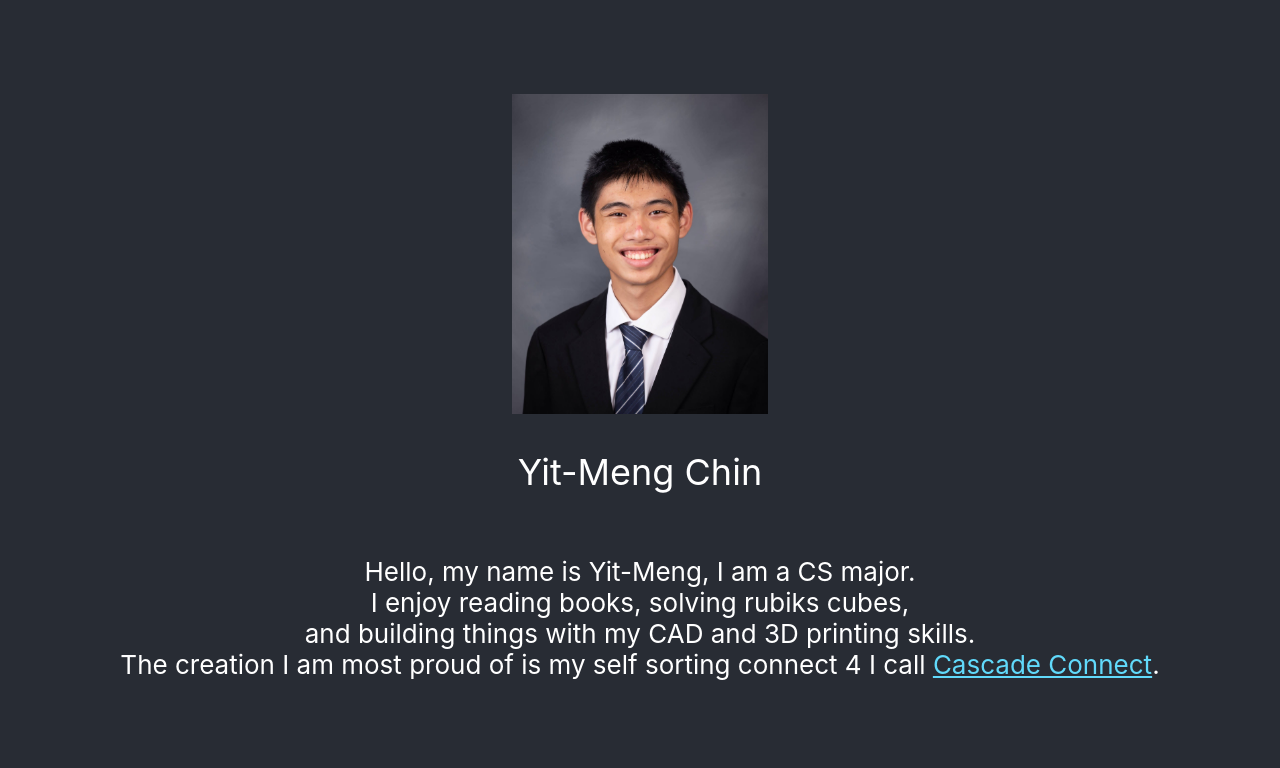
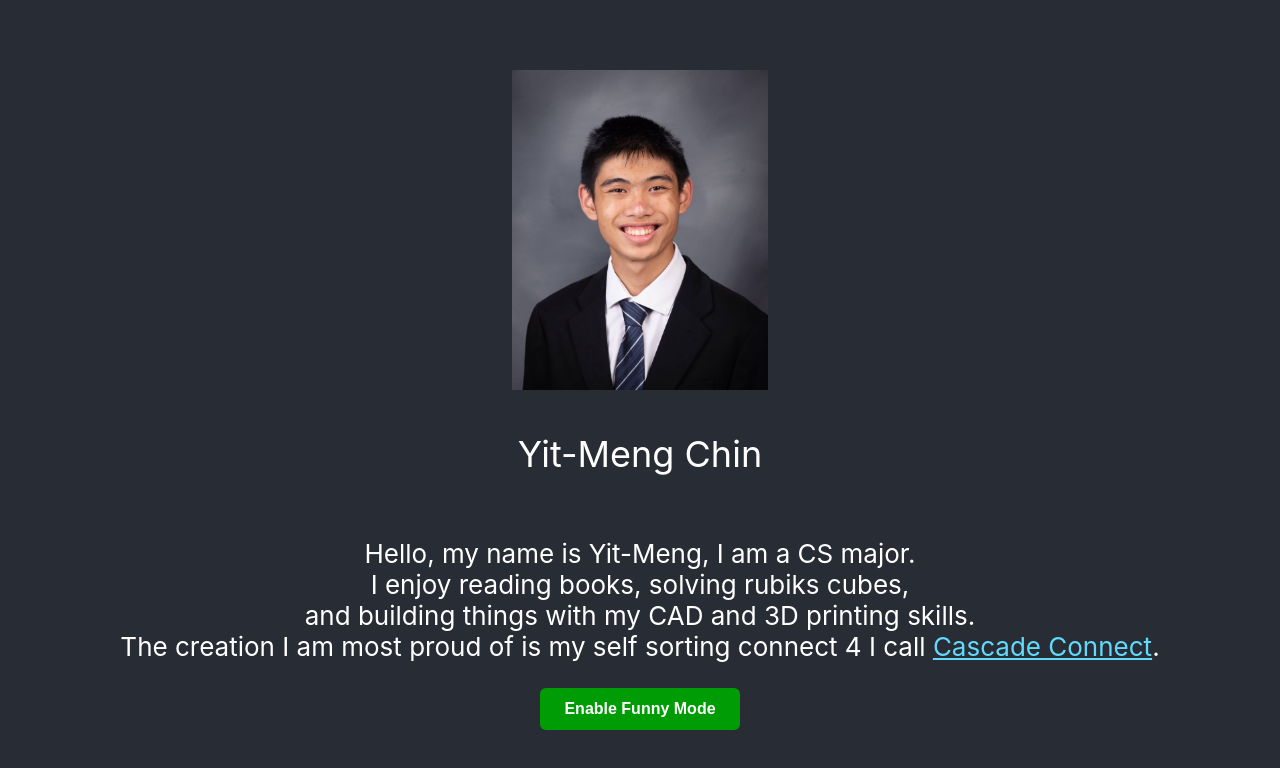
Before and after one commit to CyberYeti/HAcK-React-Project, a React (Create React App) app in the folder hack-react-project/: page / in a window 1280 px wide. Shown: the top 768 px of the page. Built offline with nearby package versions, Linux system fonts and the light colour scheme.

Commit message:
Added a joke mode that makes the text spin and move

```diff
--- a/hack-react-project/src/App.css
+++ b/hack-react-project/src/App.css
@@ -27,14 +27,23 @@
 .Name-Text
 {
   font-size: calc(20px + 2vmin);
-  color: white;
 }
 
 .App-link {
   color: #61dafb;
 }
 
-@keyframes App-logo-spin {
+.button {
+  background-color: #009c05;
+  border: none;
+  color: white;
+  padding: 12px 24px;
+  font-size: 16px;
+  font-weight: 600;
+  border-radius: 6px;
+}
+
+@keyframes SpinAnim {
   from {
     transform: rotate(0deg);
   }
@@ -42,3 +51,82 @@
     transform: rotate(360deg);
   }
 }
+
+
+@keyframes ReverseSpinAnim {
+  from {
+    transform: rotate(360deg);
+  }
+  to {
+    transform: rotate(0deg);
+  }
+}
+
+:root {
+  --SquareSize: 400px;
+}
+
+@keyframes Square-Move {
+  0% {
+    transform: translateX(0) translateY(0);
+  }
+  12.5% {
+    transform: translateX(calc(var(--SquareSize) / 2)) translateY(0);
+  }
+  37.5% {
+    transform: translateX(calc(var(--SquareSize) / 2)) translateY(calc(-1 * var(--SquareSize)));
+  }
+  62.5% {
+    transform: translateX(calc(-1 * var(--SquareSize) / 2)) translateY(calc(-1 * var(--SquareSize)));
+  }
+  87.5% {
+    transform: translateX(calc(-1 * var(--SquareSize) / 2)) translateY(0);
+  }
+  100% {
+    transform: translateX(0) translateY(0);
+  }
+}
+
+@keyframes rainbowText {
+  0%   { color: red; }
+  14%  { color: orange; }
+  28%  { color: yellow; }
+  42%  { color: green; }
+  57%  { color: blue; }
+  71%  { color: indigo; }
+  85%  { color: violet; }
+  100% { color: red; }
+}
+
+
+.squareMove {
+  pointer-events: none;
+  animation: Square-Move infinite 5s linear;
+}
+
+.squareMove2{
+  pointer-events: none;
+  animation: Square-Move infinite 3s linear;
+}
+
+.rainbow{
+  animation: rainbowText 3s linear infinite;
+}
+
+.rainbowFast{
+  animation: rainbowText 2s linear infinite;
+}
+
+.spin {
+  pointer-events: none;
+  animation: SpinAnim infinite 1s linear;
+}
+
+.rspin {
+  pointer-events: none;
+  animation: ReverseSpinAnim infinite 1s linear;
+}
+
+.normal {
+  color: white;
+}
--- a/hack-react-project/src/App.js
+++ b/hack-react-project/src/App.js
@@ -1,15 +1,32 @@
 import YMPic from './Yit-Meng_Pic.jpg';
+import React, {useState} from 'react';
 import './App.css';
 
 function App() {
+  const [isFunnyActive, setFunny] = useState(false);
+
+  function toggleFunny(){
+    setFunny(!isFunnyActive)
+  }
+
   return (
     <div className="App">
       <header className="App-header">
+        <div className= {isFunnyActive ? 'spin': 'normal'}>
           <img src={YMPic} className="App-logo" alt="logo" />
+        </div>
+        <div className= {isFunnyActive ? 'squareMove': 'normal'}>
+          <div className= {isFunnyActive ? 'rspin': 'normal'}>
+            <div className= {isFunnyActive ? 'rainbowFast' : 'normal'}>
               <p className="Name-Text">
                 Yit-Meng Chin
               </p>
-        <p>
+            </div>
+          </div>
+        </div>
+        <div className= {isFunnyActive ? 'squareMove2': 'normal'}>
+          <div className= {isFunnyActive ? 'spin' : 'normal'}>
+            <p className= {isFunnyActive ? 'rainbow' : 'normal'}>
               Hello, my name is Yit-Meng, I am a CS major. <br/>
               I enjoy reading books, solving rubiks cubes, <br/>
               and building things with my CAD and 3D printing skills.<br/>
@@ -22,14 +39,11 @@ function App() {
               </a>
               .
             </p>
-        {/* <a
-          className="App-link"
-          href="https://reactjs.org"
-          target="_blank"
-          rel="noopener noreferrer"
-        >
-          Learn React
-        </a> */}
+          </div>
+        </div>
+        <button className = 'button' onClick={toggleFunny}>
+          {isFunnyActive ? 'Disable Funny Mode' : 'Enable Funny Mode'}
+        </button>
       </header>
     </div>
   );
```
Lines whose indentation alone changed are shown as unchanged.
